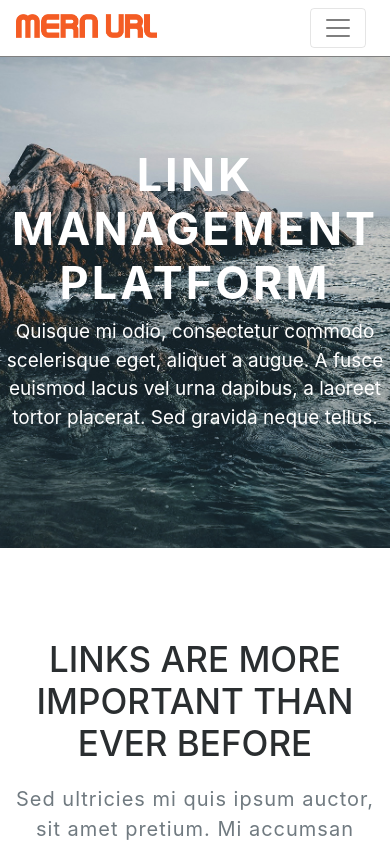
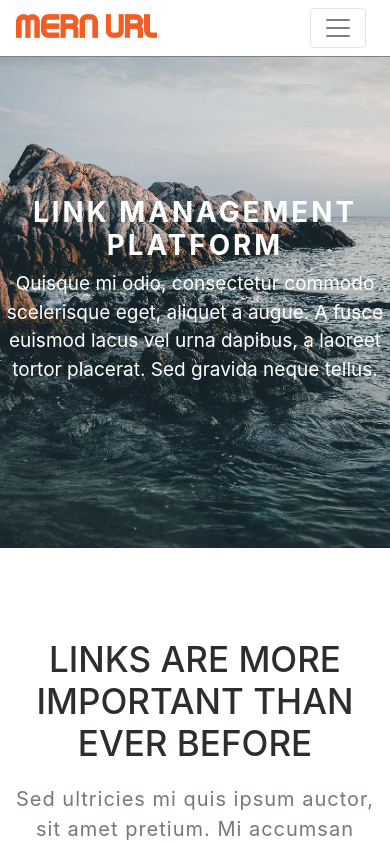
Before and after one commit to mhkarimi1383/mern-urlshortener, a React (Create React App) app in the folder client/: page /about in a window 390 px wide. Shown: the top 844 px of the page. Built offline with nearby package versions, Linux system fonts and the light colour scheme.

Commit message:
adds responsive font size to heading in About.js

```diff
--- a/client/src/App.css
+++ b/client/src/App.css
@@ -409,7 +409,7 @@
 .logistics .heading h1 {
   letter-spacing:3px;
   font-weight:700;
-  font-size:45px;
+  font-size:calc(20px + 2vw);
 }
 
 .logistics .key-solution {
```
